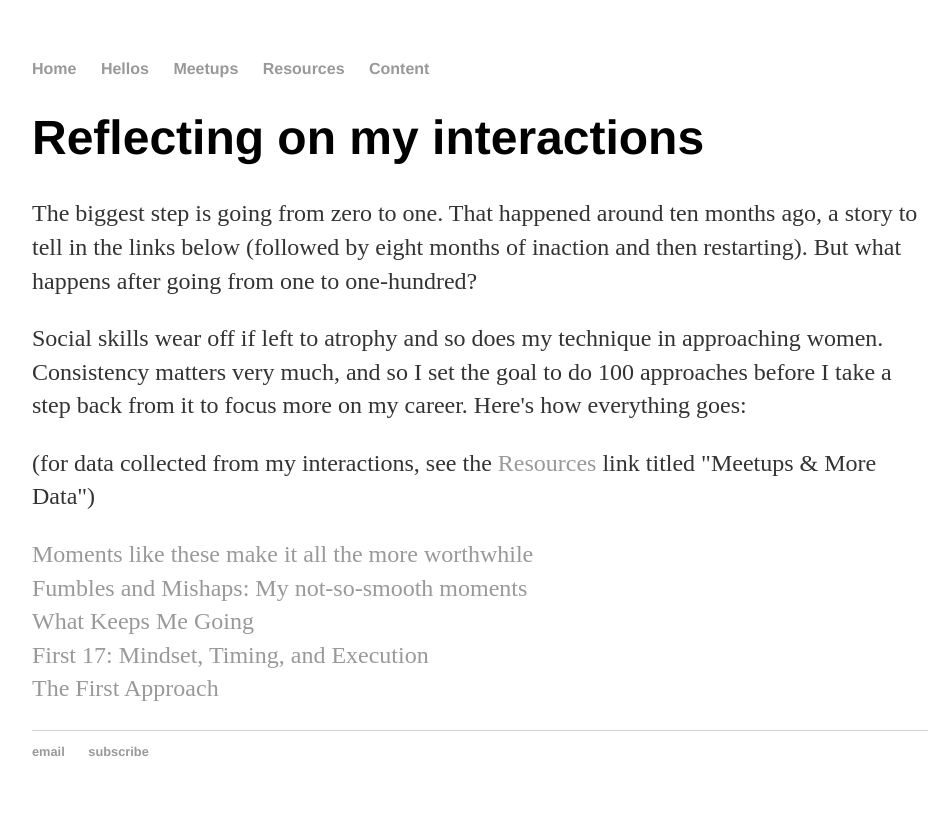
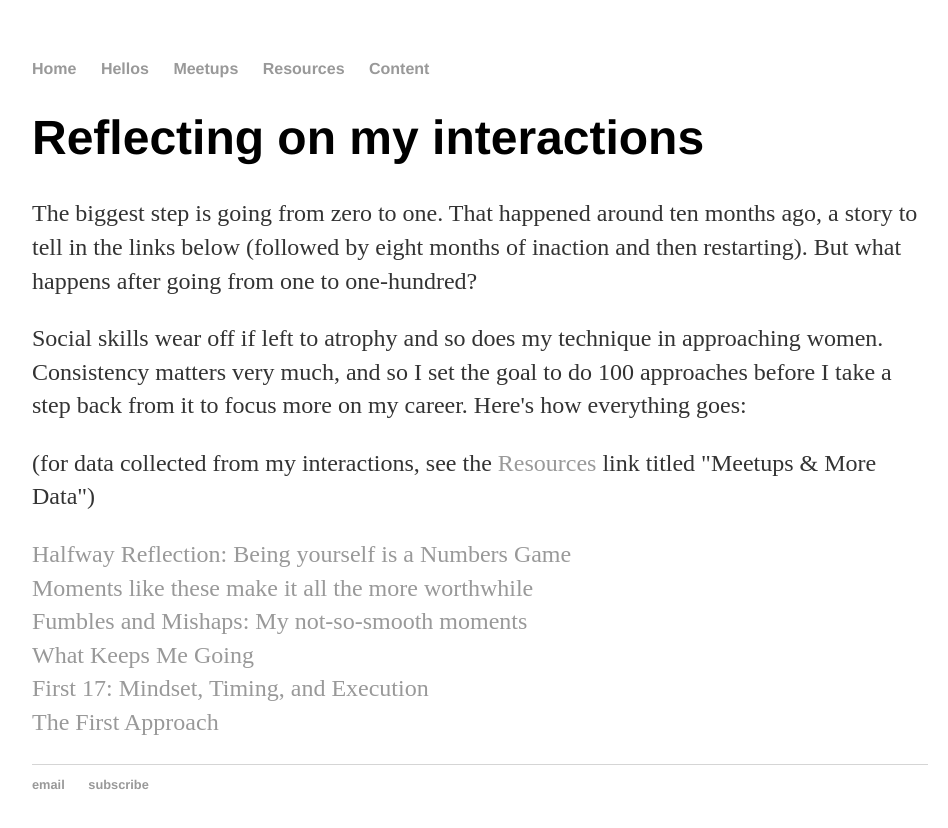
Before and after one commit to ahundredhellos/ahundredhellos.github.io, a Jekyll site: the page built from hellos/index.html, in a window 1280 px wide. Shown: the top 828 px of the page, without its empty margins (160-1108 px from the left). Built offline with Jekyll 4.4.1, drawn with Linux system fonts in a browser that asks for light colours.

Commit message:
Update index.html

```diff
--- a/hellos/index.html
+++ b/hellos/index.html
@@ -10,6 +10,8 @@ title: hellos
 </div><!-- /.blurb -->
 
 <p>
+	<a href="http://www.ahundredhellos.com/content/2017/07/08/halfway-reflection">Halfway Reflection: Being yourself is a Numbers Game</a>
+	<br>
 	<a href="http://www.ahundredhellos.com/content/2017/06/24/moments-like-these">Moments like these make it all the more worthwhile</a>
 	<br>
 	<a href="http://www.ahundredhellos.com/content/2017/06/08/Fumbles-&-Mishaps">Fumbles and Mishaps: My not-so-smooth moments</a>
```
